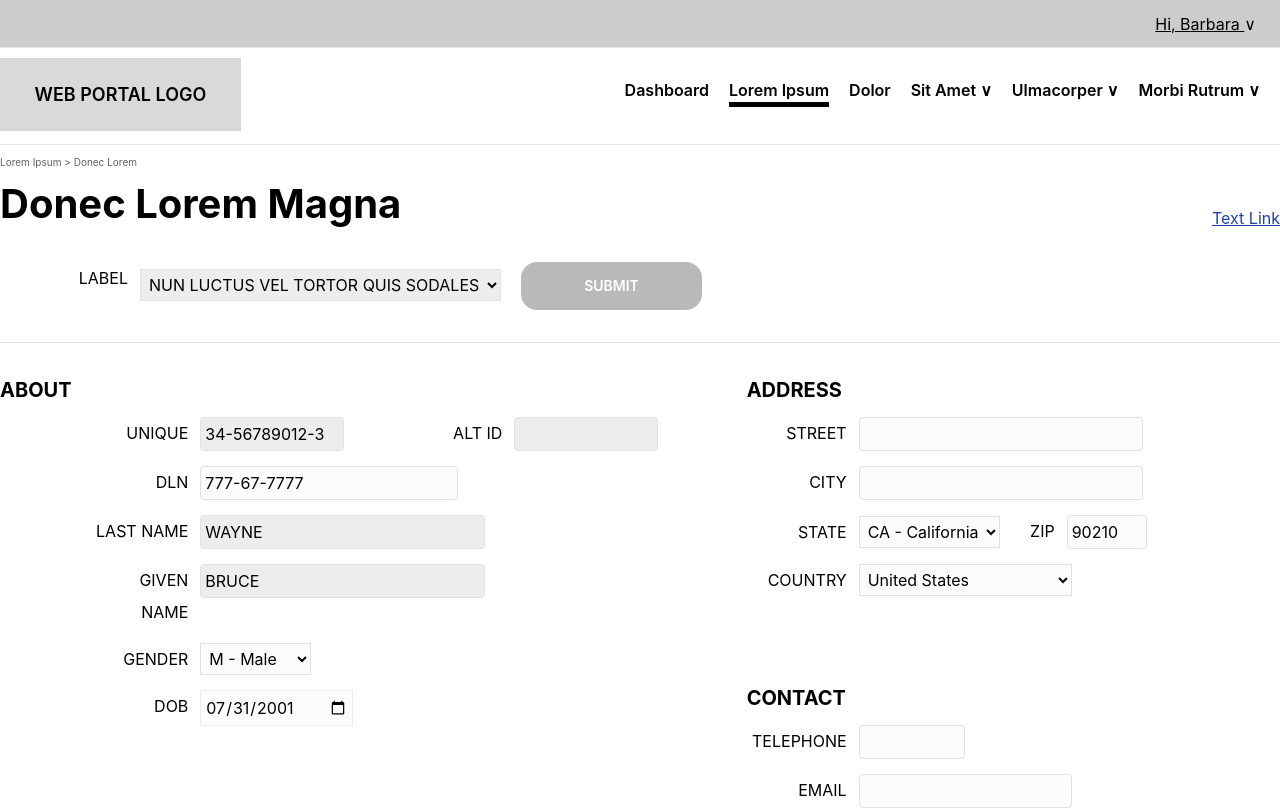
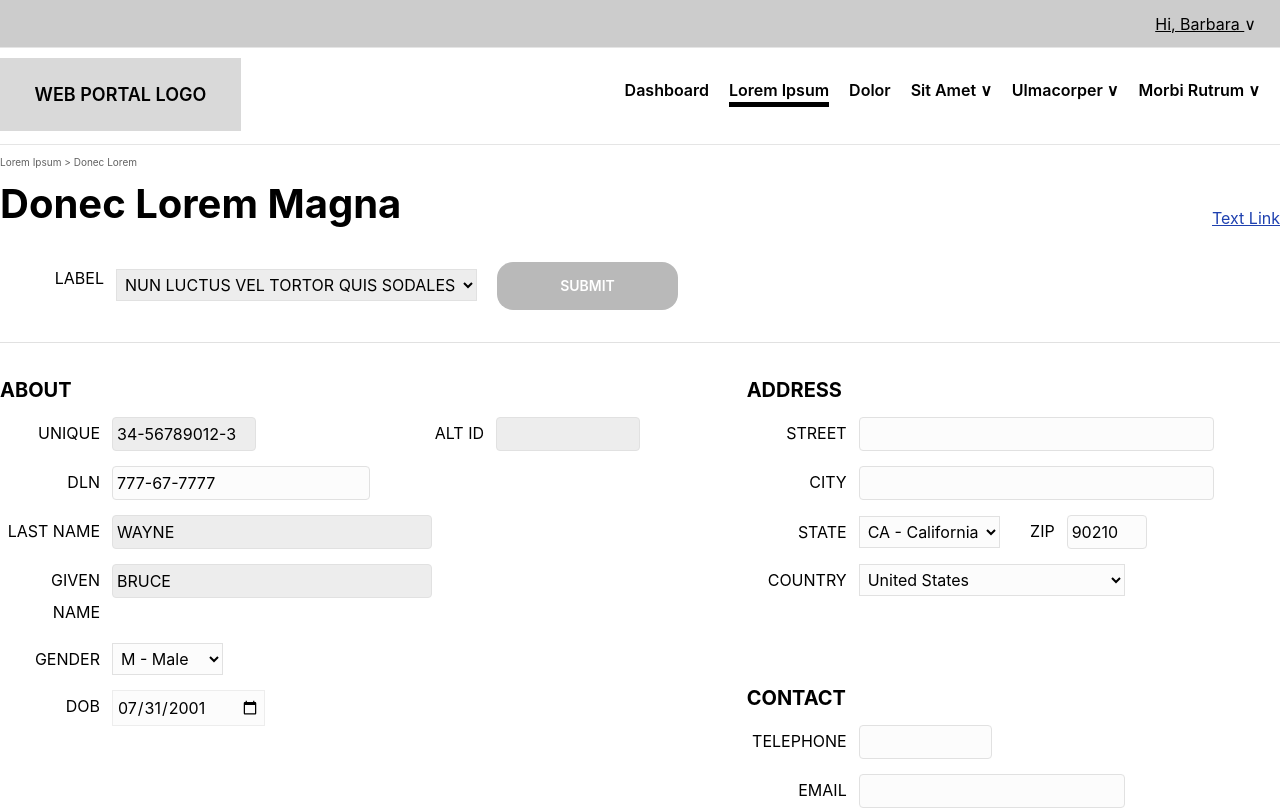
Before and after one commit to joshgoss/cloud7works-figma, a React (Create React App) app: page / in a window 1280 px wide. Shown: the top 809 px of the page. Built offline with nearby package versions, Linux system fonts and the light colour scheme.

Commit message:
Fix About sections body and label select menu

```diff
--- a/src/pages/DonecLoremMagnaPage.tsx
+++ b/src/pages/DonecLoremMagnaPage.tsx
@@ -22,7 +22,7 @@ function DonecLoremMagna() {
         </Link>
       </div>
 
-      <div className="ml-7">
+      <div className="ml-1">
         <Field>
           <Label htmlFor="nunlu">Label</Label>
           <Select name="nunlu" className="mr-5" disabled>
@@ -36,11 +36,11 @@ function DonecLoremMagna() {
 
       <Hr />
 
-      <div className="flex flex-row mb-10">
-        <div className="basis-7/12">
+      <div className="flex flex-row mb-10 justify-between">
+        <div className="basis-6/12">
           <h2 className="text-[20px] font-bold mb-3">ABOUT</h2>
 
-          <div className="mx-auto md:w-[570px]">
+          <div className="mx-auto">
             <div className="flex justify-between">
               <Field>
                 <Label htmlFor="uniqueId">Unique</Label>
@@ -94,7 +94,7 @@ function DonecLoremMagna() {
           </div>
         </div>
 
-        <div className="basis-1/3">
+        <div className="basis-5/12">
           <h2 className="text-[20px] font-bold mb-3">ADDRESS</h2>
           <Field>
             <Label htmlFor="street">Street</Label>
```
